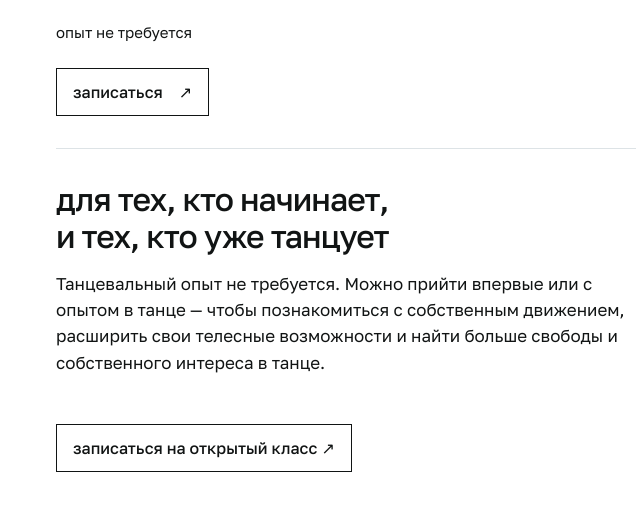
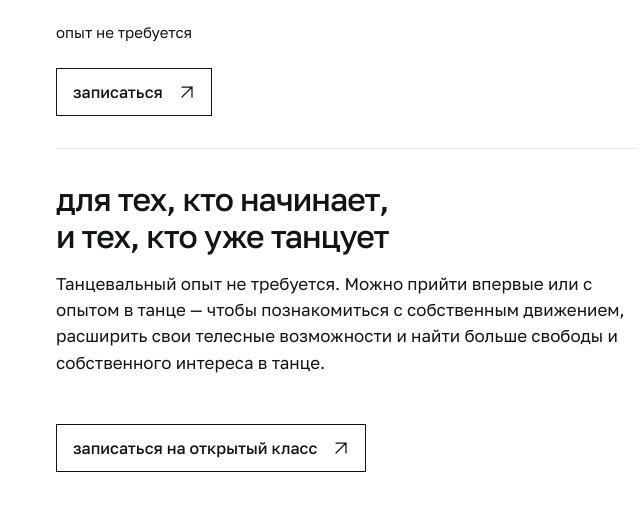
Before and after one commit to rouelboom/perfeed, an Astro site: page /events/open-class-2026-11-01/ in a window 1280 px wide. Shown: the part 417-939 px from the top of the page, 596-1236 px from the left. Built offline with nearby package versions, Linux system fonts and the light colour scheme; Astro itself is replaced by a stand-in of ours.

Commit message:
fix: заменить символ стрелки в кнопках записи на svg из шапки

```diff
--- a/src/components/ClassCard.astro
+++ b/src/components/ClassCard.astro
@@ -27,7 +27,7 @@ const registrationOpen = effectiveStatus(event) === 'open' && event.registration
   </div>
   <div class="class-card__actions">
     {registrationOpen ?
-      <a class="button" href={event.registrationUrl} aria-label={`Записаться: ${event.title}, ${date}`}>{event.type === 'regular_group' ? 'записаться в группу' : `записаться на ${date}`} <span aria-hidden="true">↗</span></a>
+      <a class="button" href={event.registrationUrl} aria-label={`Записаться: ${event.title}, ${date}`}>{event.type === 'regular_group' ? 'записаться в группу' : `записаться на ${date}`} <svg width="16" height="16" viewBox="0 0 16 16" fill="none" stroke="currentColor" stroke-width="1.25" stroke-linecap="round" stroke-linejoin="round" aria-hidden="true" focusable="false"><path d="M3 13 13 3M3 3h10v10" /></svg></a>
     : <p class="small muted">{effectiveStatus(event) === 'closed' ? 'запись закрыта' : 'запись пока не открыта'}</p>}
   </div>
   <div class="class-card__more">
--- a/src/pages/events/[slug].astro
+++ b/src/pages/events/[slug].astro
@@ -29,7 +29,7 @@ const format = (date: string) => new Date(date).toLocaleDateString('ru-RU', { da
       <EventFacts event={event} />
       {isClass(event) && <p class="small">опыт не требуется</p>}
       {event.price?.deposit && <p class="small">Предоплата закрепляет место в группе и входит в общую стоимость.</p>}
-      {status === 'open' && event.registrationUrl && <a class="button" href={event.registrationUrl}>записаться <span aria-hidden="true">↗</span></a>}
+      {status === 'open' && event.registrationUrl && <a class="button" href={event.registrationUrl}>записаться <svg width="16" height="16" viewBox="0 0 16 16" fill="none" stroke="currentColor" stroke-width="1.25" stroke-linecap="round" stroke-linejoin="round" aria-hidden="true" focusable="false"><path d="M3 13 13 3M3 3h10v10" /></svg></a>}
       {status === 'closed' && <p>запись закрыта</p>}
       {status === 'upcoming' && !event.registrationUrl && <a class="arrow-link" href={site.contacts.find(({ href }) => href.includes('t.me'))?.href}>следить за анонсами в Telegram ↗</a>}
       {event.sessions && <div class="stack"><h2>все встречи</h2><ol class="event-page__sessions">{event.sessions.map(({ date, time, note }) => <li><time datetime={date}>{format(date)}</time><span class="muted">{[time ?? 'время уточняется', note].filter(Boolean).join(' · ')}</span></li>)}</ol></div>}
@@ -37,7 +37,7 @@ const format = (date: string) => new Date(date).toLocaleDateString('ru-RU', { da
     </div>
     {isClass(event) && <div class="event-page__details">
       <section class="stack" aria-labelledby="class-audience-title"><h2 id="class-audience-title">{practice.audienceTitle}</h2>{practice.audience.map((text) => <p>{text}</p>)}</section>
-      {status === 'open' && event.registrationUrl && <a class="button" href={event.registrationUrl}>записаться {event.type === 'regular_group' ? 'в группу' : 'на открытый класс'} ↗</a>}
+      {status === 'open' && event.registrationUrl && <a class="button" href={event.registrationUrl}>записаться {event.type === 'regular_group' ? 'в группу' : 'на открытый класс'} <svg width="16" height="16" viewBox="0 0 16 16" fill="none" stroke="currentColor" stroke-width="1.25" stroke-linecap="round" stroke-linejoin="round" aria-hidden="true" focusable="false"><path d="M3 13 13 3M3 3h10v10" /></svg></a>}
     </div>}
   </article>
 </BaseLayout>
```
